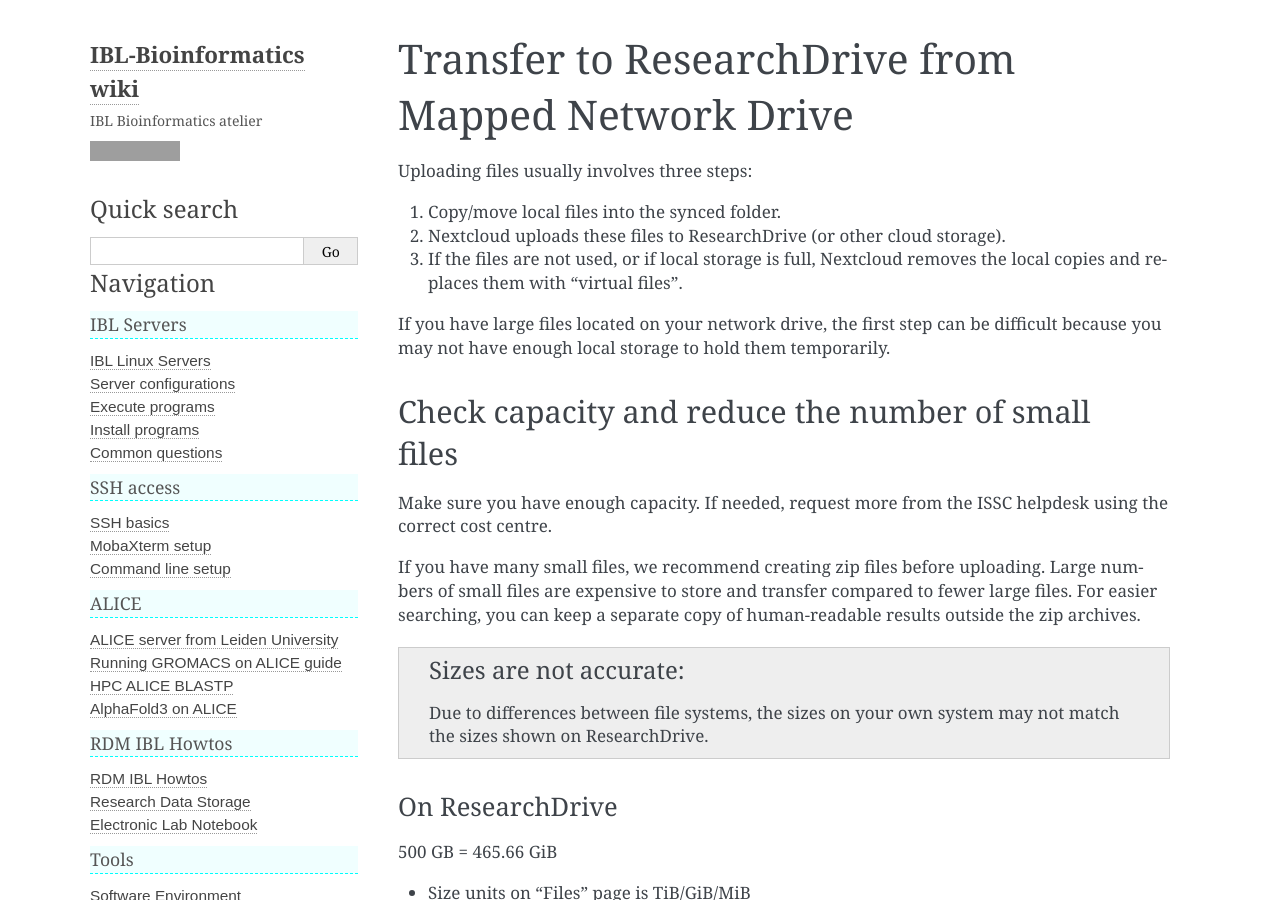
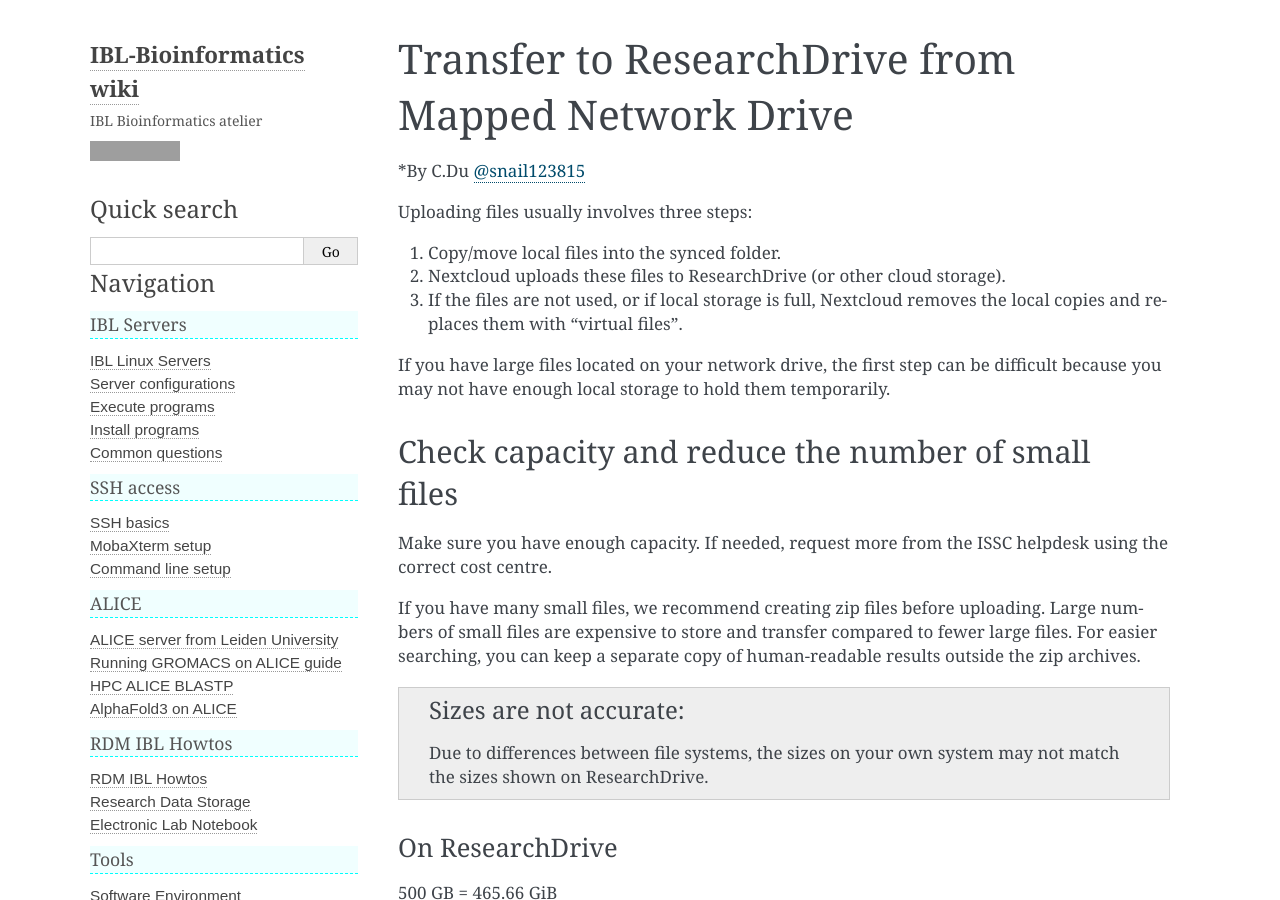
Before and after one commit to IBL-bioinfo/IBL-bioinformatics-wiki, a Sphinx documentation site: the page built from docs/source/rdm_howtos/ResearchDrive_uploadFromNetworkDrive.md, in a window 1280 px wide and 900 px high. Built offline with Sphinx 7.4.7, drawn with Linux system fonts in a browser that asks for light colours; grey boxes are pictures that could not be loaded.

Commit message:
Add author attribution for ResearchDrive upload guide

```diff
--- a/docs/source/rdm_howtos/ResearchDrive_uploadFromNetworkDrive.md
+++ b/docs/source/rdm_howtos/ResearchDrive_uploadFromNetworkDrive.md
@@ -3,6 +3,8 @@ orphan: true
 ---
 
 # Transfer to ResearchDrive from Mapped Network Drive
+
+*By C.Du [@snail123815](https://github.com/snail123815)
 
 Uploading files usually involves three steps:
 
```
